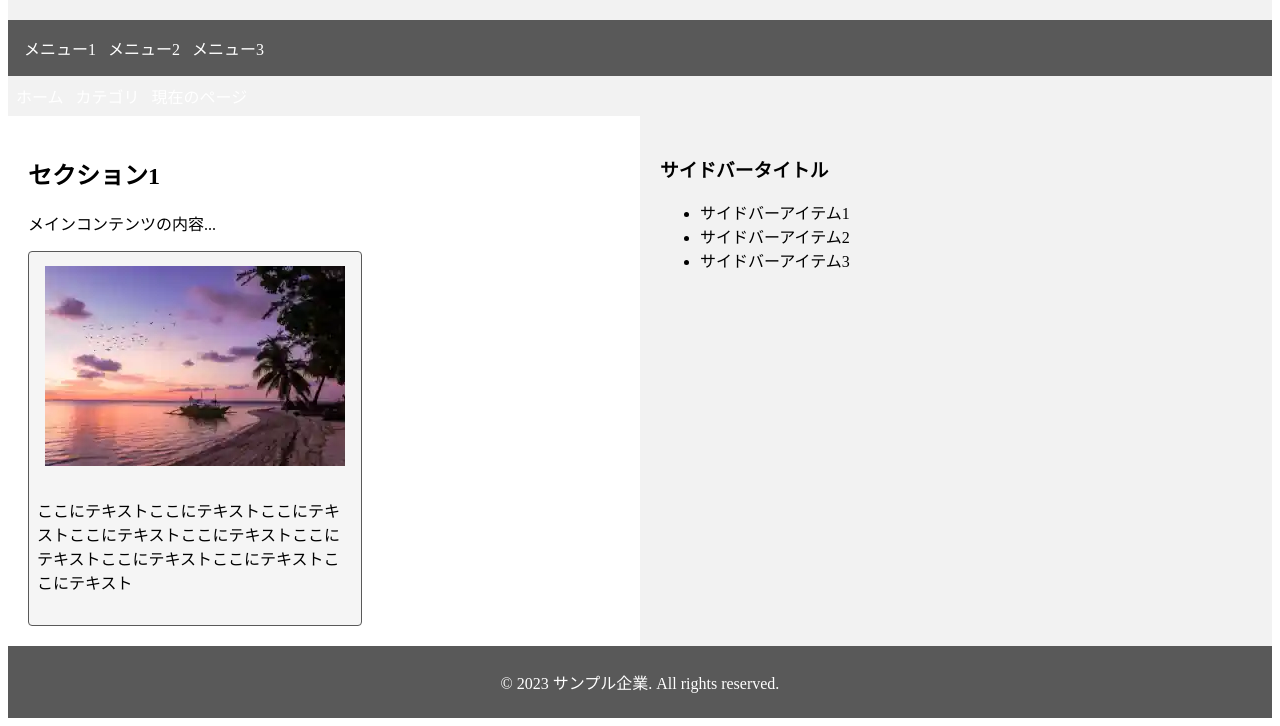
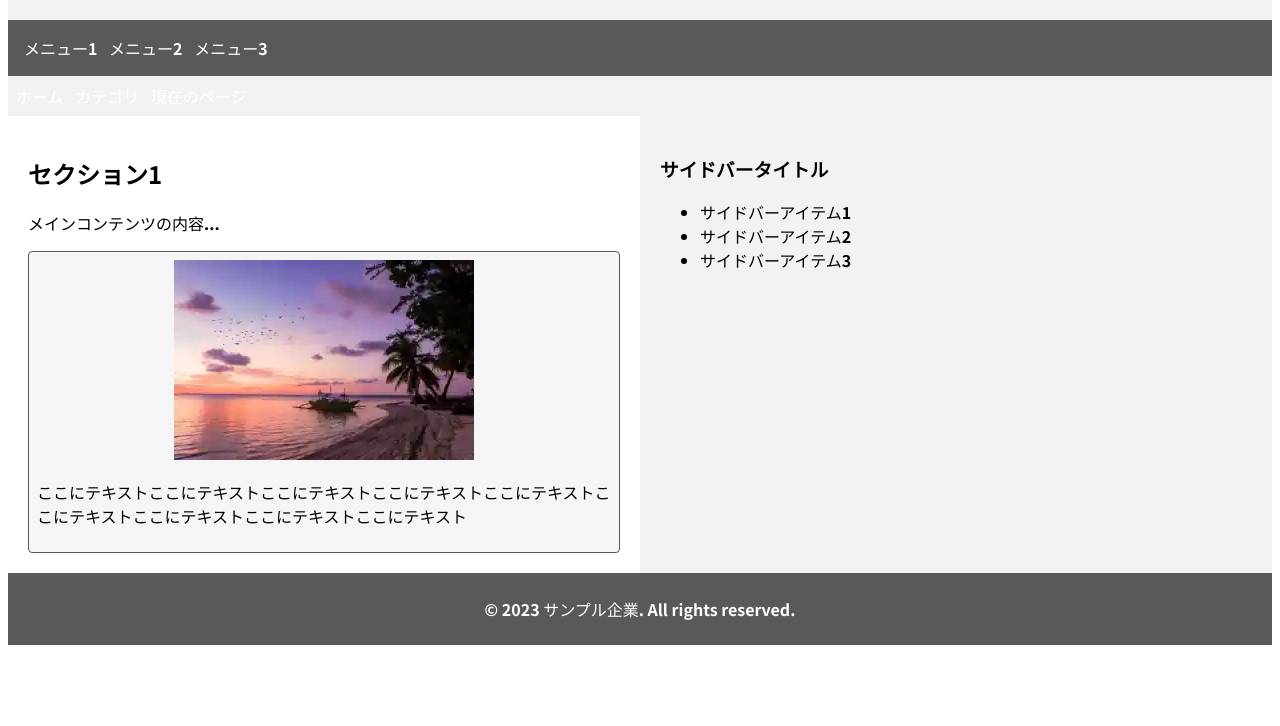
Before and after one commit to i2224046/web0622, a plain HTML site: page index.html in a window 1280 px wide. Shown: the part 117-843 px from the top of the page. After the commit the page ends 800 px from the top, so only its background shows below. Drawn offline with nearby package versions, Linux system fonts and the light colour scheme.

Commit message:
Add files via upload

```diff
--- a/styles.css
+++ b/styles.css
@@ -1,4 +1,7 @@
-    /* ヘッダーのスタイル */
+body{
+  font-family: 'Noto Sans JP', sans-serif;
+}
+/* ヘッダーのスタイル */
     header {
       background-color: #f2f2f2;
       padding: 20px;
@@ -105,14 +108,12 @@
 
     /* Figmaのカードタイプ */
     .card {
-      display: flex;
-      width: 316px;
-      height: 357px;
+      display: inline-flex;
       padding: 8px;
       flex-direction: column;
       justify-content: center;
       align-items: center;
-      gap: 8px;
+      gap: 2px;
       border-radius: 4px;
       border: 1px solid #595959;
       background: #F5F5F5;
```
